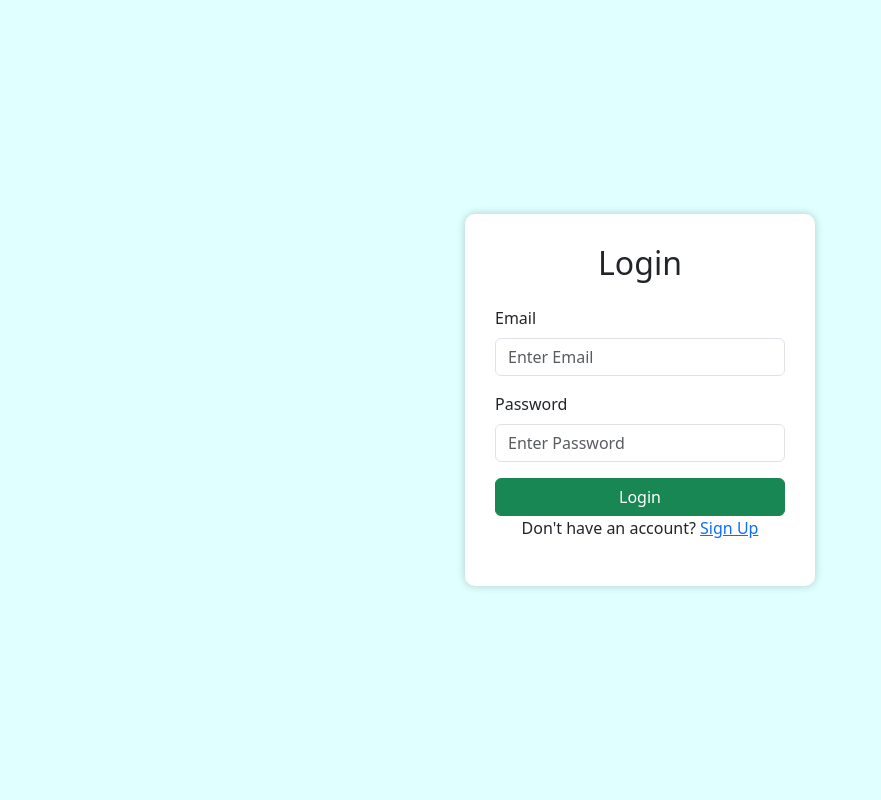
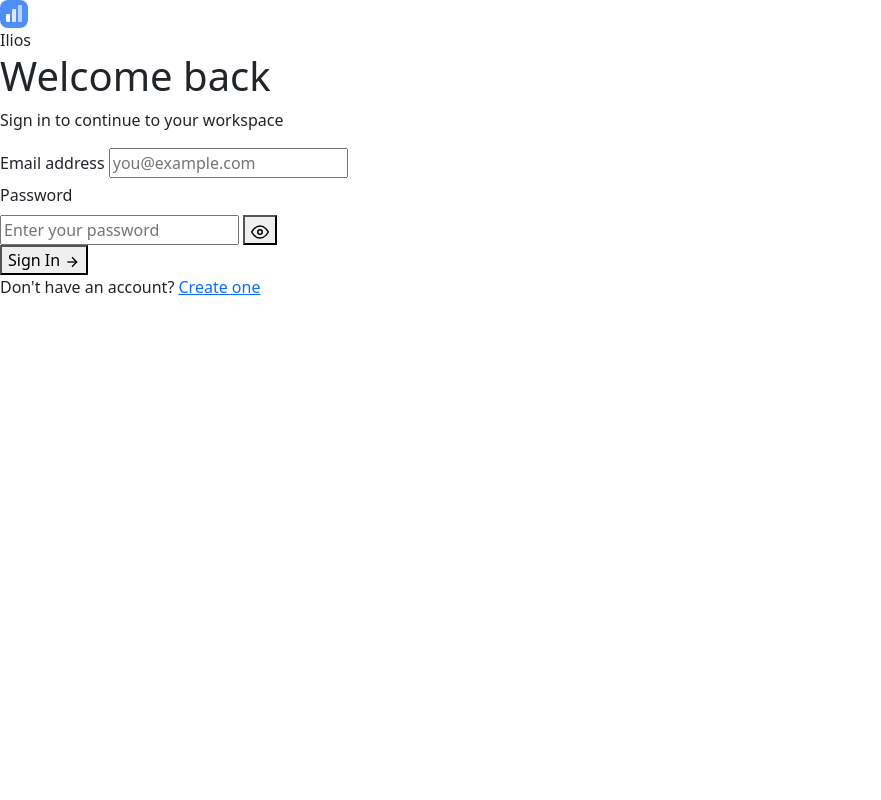
Before and after one commit to Anshuraj38/Capstone-Project, a Flask app: page / in a window 1280 px wide. Shown: the whole page, without its empty margins (0-881 px from the left). Run offline with Flask 3, Linux system fonts and the light colour scheme.

Commit message:
changes in login page

```diff
--- a/templates/login.html
+++ b/templates/login.html
@@ -1,48 +1,75 @@
 <!DOCTYPE html>
 <html lang="en">
-
 <head>
     <meta charset="UTF-8">
     <meta name="viewport" content="width=device-width, initial-scale=1.0">
-    <title>Login_Page</title>
+    <title>Ilios – Login</title>
+    <meta name="description" content="Sign in to Ilios, the AI-powered data cleaning platform.">
     <link href="https://cdn.jsdelivr.net/npm/bootstrap@5.3.2/dist/css/bootstrap.min.css" rel="stylesheet">
-    <link rel="stylesheet" href="{{ url_for('static', filename='css/style.css') }}">
+    <link href="https://fonts.googleapis.com/css2?family=Inter:wght@300;400;500;600;700&display=swap" rel="stylesheet">
+    <link rel="stylesheet" href="{{ url_for('static', filename='css/login.css') }}">
 </head>
+<body>
 
-<body>
-    <div class="main">
-        <div class="loginbox">
+<div class="auth-bg">
+    <!-- Animated blobs -->
+    <div class="blob blob-1"></div>
+    <div class="blob blob-2"></div>
+</div>
 
-            <h2 class="text-center mb-4">Login</h2>
+<div class="auth-wrapper">
+    <div class="auth-card">
 
-            <form action="{{ url_for('perform_login') }}" method="POST">
-
-                <div class="mb-3">
-
-                    <label class="form-label">Email</label>
-                    <input name="email" type="email" class="form-control" placeholder="Enter Email " required>
-
-                </div>
-
-                <div class="mb-3">
-                    <label class="form-label">Password</label>
-                    <input name="password" type="password" class="form-control" placeholder="Enter Password " required>
-
-                </div>
-
-                <button class="btn btn-success w-100">Login</button>
-
-                <p class="text-center">
-                    Don't have an account?
-                    <a href="{{ url_for('register') }}">Sign Up</a>
-                </p>
-            </form>
-
+        <!-- Logo -->
+        <div class="auth-logo">
+            <div class="logo-icon">
+                <svg width="28" height="28" viewBox="0 0 28 28" fill="none">
+                    <rect width="28" height="28" rx="8" fill="#4F8EF7"/>
+                    <rect x="6" y="14" width="4" height="8" rx="1" fill="white"/>
+                    <rect x="12" y="9" width="4" height="13" rx="1" fill="white" opacity="0.8"/>
+                    <rect x="18" y="5" width="4" height="17" rx="1" fill="white" opacity="0.6"/>
+                </svg>
+            </div>
+            <span class="logo-text">Ilios</span>
         </div>
 
+        <h1 class="auth-title">Welcome back</h1>
+        <p class="auth-subtitle">Sign in to continue to your workspace</p>
+
+        {% if error %}
+        <div class="auth-alert">
+            <svg width="16" height="16" viewBox="0 0 24 24" fill="none" stroke="currentColor" stroke-width="2"><circle cx="12" cy="12" r="10"/><line x1="12" y1="8" x2="12" y2="12"/><line x1="12" y1="16" x2="12.01" y2="16"/></svg>
+            {{ error }}
+        </div>
+        {% endif %}
+
+        <form method="POST" action="{{ url_for('login') }}" id="loginForm">
+
+            <div class="form-group">
+                <label class="form-label">Email address</label>
+                <input type="email" name="email" class="auth-input" placeholder="you@example.com" required id="loginEmail">
+            </div>
+
+            <div class="form-group">
+                <label class="form-label">Password</label>
+                <div class="input-icon-wrap">
+                    <input type="password" name="password" class="auth-input" placeholder="Enter your password" required id="loginPassword">
+                    <button type="button" class="toggle-pw" onclick="togglePassword('loginPassword', this)">
+                        <svg width="18" height="18" viewBox="0 0 24 24" fill="none" stroke="currentColor" stroke-width="2"><path d="M1 12s4-8 11-8 11 8 11 8-4 8-11 8-11-8-11-8z"/><circle cx="12" cy="12" r="3"/></svg>
+                    </button>
+                </div>
+            </div>
+
+            <button type="submit" class="btn-primary-auth" id="loginBtn">
+                <span>Sign In</span>
+                <svg width="16" height="16" viewBox="0 0 24 24" fill="none" stroke="currentColor" stroke-width="2"><line x1="5" y1="12" x2="19" y2="12"/><polyline points="12 5 19 12 12 19"/></svg>
+            </button>
+
+        </form>
+
+        <p class="auth-switch">
+            Don't have an account? <a href="{{ url_for('register') }}">Create one</a>
+        </p>
 
     </div>
-
-</body>
-
-</html>
+</div>
```
